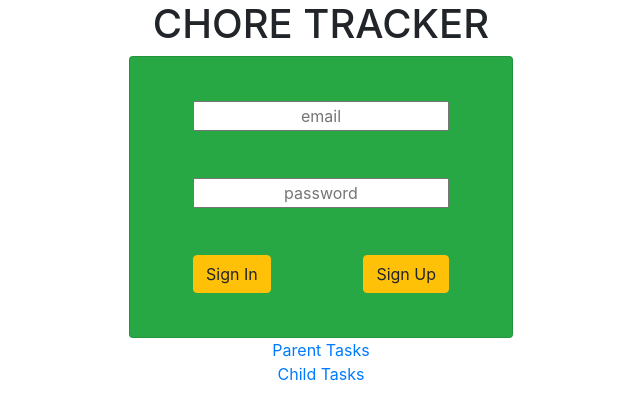
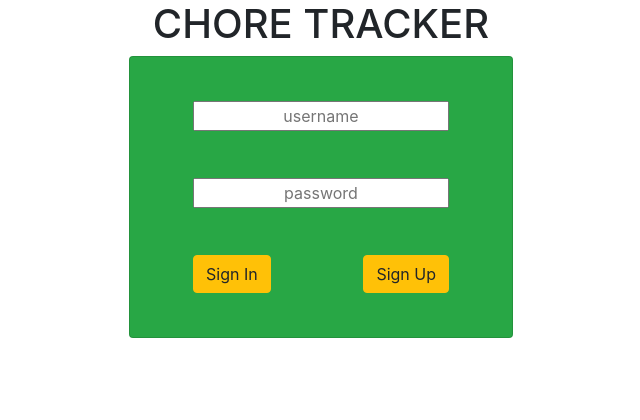
Before and after one commit to Build-Week-Home-Chore-Tracker/FE, a React (Create React App) app in the folder home-chore-tracker/: page / in a window 1280 px wide. Shown: the top 420 px of the page, without its empty margins (319-959 px from the left). Built offline with nearby package versions, Linux system fonts and the light colour scheme.

Commit message:
Login Page is working

```diff
--- a/home-chore-tracker/package.json
+++ b/home-chore-tracker/package.json
@@ -1,5 +1,3 @@
-
-
 {
   "name": "home-chore-tracker",
   "version": "0.1.0",
@@ -9,6 +7,7 @@
     "bootstrap": "^4.3.1",
     "formik": "^1.5.8",
     "material-ui": "^0.20.2",
+    "now": "^16.4.0",
     "react": "^16.10.2",
     "react-dom": "^16.10.2",
     "react-router-dom": "^5.1.2",
@@ -25,7 +24,6 @@
   "eslintConfig": {
     "extends": "react-app"
   },
-
   "browserslist": {
     "production": [
       ">0.2%",
--- a/home-chore-tracker/src/App.js
+++ b/home-chore-tracker/src/App.js
@@ -1,34 +1,25 @@
 import React from 'react';
 import { BrowserRouter as Router, Route, Link, Switch } from 'react-router-dom';
 import ParentTaskList from './Components/ParentTaskList';
+import ChildTaskList from './Components/ChildTaskList';
 // import Signin from './Components/Signin';
 import PrivateRoute from './Components/PrivateRoute';
 import './App.css';
-import Header from './Components/Header';
 import SignIn from './Components/SignIn';
 
 function App() {
   return (
-    <Router>
     <div className="App">
-      <Header />
-      <SignIn />
-      <Route exact path="/" component={ (props) =>
-        <>
-          <nav>
-          <Link to="/ParentTaskList">Parent Tasks</Link>
-          </nav>
-          <nav>
-          <Link to="/ChildTaskList">Child Tasks</Link>
-          </nav>
 
-
-        </>
-      }/>
-
-      <PrivateRoute exact path="/ParentTaskList" component={ParentTaskList} />
+      <Router>
+        <Switch>
+          <Route exact path="/" component={SignIn} />
+          <Route exact path="/Login" component={SignIn} />
+          <PrivateRoute exact path="/ChildTaskList" component={ChildTaskList} />
+          <PrivateRoute exact path="/ParentTaskList" component={ParentTaskList} />
+        </Switch>
+      </Router>
     </div>
-    </Router>
   );
 }
 export default App;
--- a/home-chore-tracker/src/Components/SignIn.js
+++ b/home-chore-tracker/src/Components/SignIn.js
@@ -2,6 +2,8 @@ import React , { useState, useEffect } from 'react';
 import { Form, Field, withFormik } from 'formik';
 import * as Yup from "yup";
 import { Card, Row, Button } from 'reactstrap';
+import Header from "../Components/Header";
+import axios from "axios";
 
   const SignIn = ({ errors, touched, values, status }) => {
     const [users, setUsers] = useState([]);
@@ -11,16 +13,17 @@ import { Card, Row, Button } from 'reactstrap';
 
     return (
       <div className="Onboard-form">
+           <Header />
 
             <Card body inverse color="success" className="text-center">
                 <Form className = "row-container">
                     <Row>
                         <Field
                             type="text"
-                            name="email"
-                            placeholder="email" />
-                            {touched.email && errors.email && (
-                            <p className="error">{errors.email}</p>
+                            name="username"
+                            placeholder="username" />
+                            {touched.username && errors.username && (
+                            <p className="error">{errors.username}</p>
                             )}
                     </Row>
 
@@ -61,27 +64,29 @@ import { Card, Row, Button } from 'reactstrap';
     );
   };
 
-  const FormikSignIn = withFormik({mapPropsToValues({email, password, terms}) {
+  const FormikSignIn = withFormik({mapPropsToValues({username, password, terms}) {
       return {
-        email: email || "",
+        username: username || "",
         password: password || ""
       };
     },
 
     validationSchema: Yup.object().shape({
-      email: Yup.string().required("email is required"),
+      username: Yup.string().required("username is required"),
       password: Yup.string().required("Password is required")
      }),
 
-    // handleSubmit(values, { setStatus }) {
-    //   axios
-    //     // values is our object with all our data on it.
-    //     .post("https://reqres.in/api/users/", values)
-    //     .then(res => {
-    //       setStatus(res.data);
-    //       console.log(res);
-    //     })
-    //     .catch(err => console.log(err.response));
-    // }
+    handleSubmit(values, { props, setStatus }) {
+      axios
+        // values is our object with all our data on it.
+        .post("https://home-chore-tracker88.herokuapp.com/api/auth/login", values)
+        .then(res => {
+          setStatus(res.data);
+          console.log(res);
+          localStorage.setItem("token", res.data.token);
+          props.history.push('/ParentTaskList')
+        })
+        .catch(err => console.log(err.response));
+    }
   })(SignIn); // currying functions in Javascript
  export default FormikSignIn;
```
Also changed, not shown: 1 other file (tests, documents, lock files or other folders).
